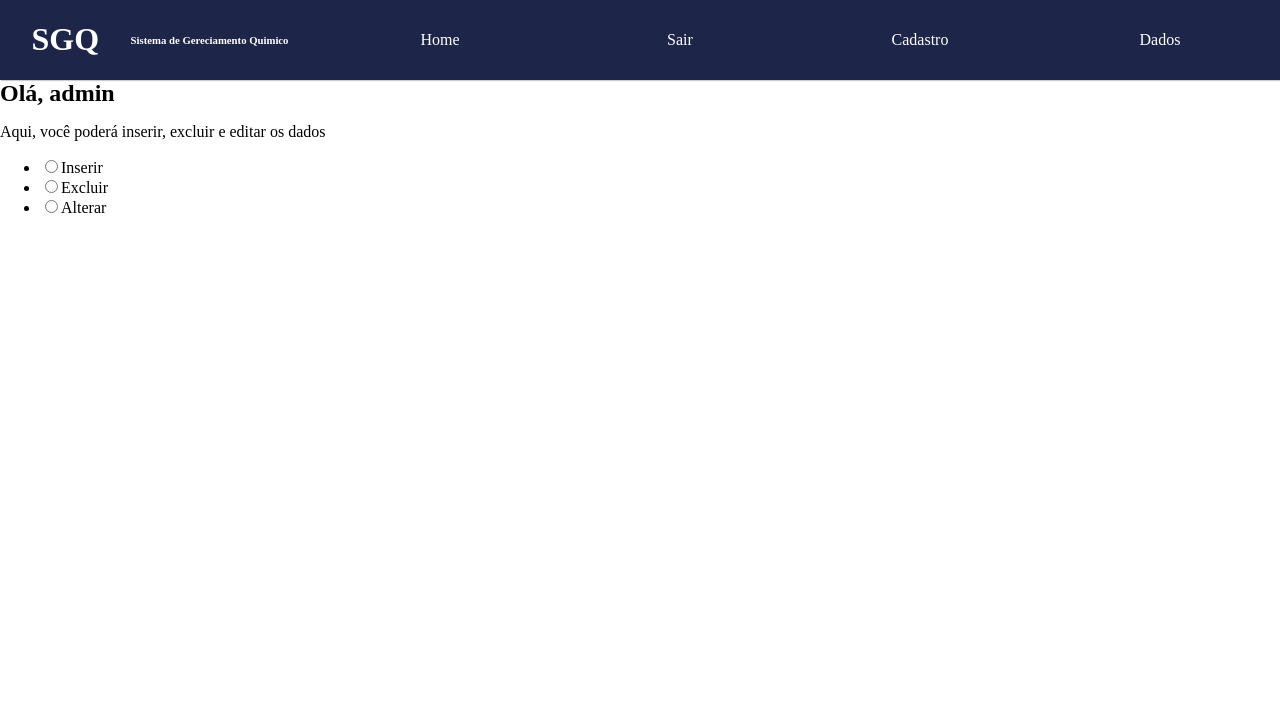
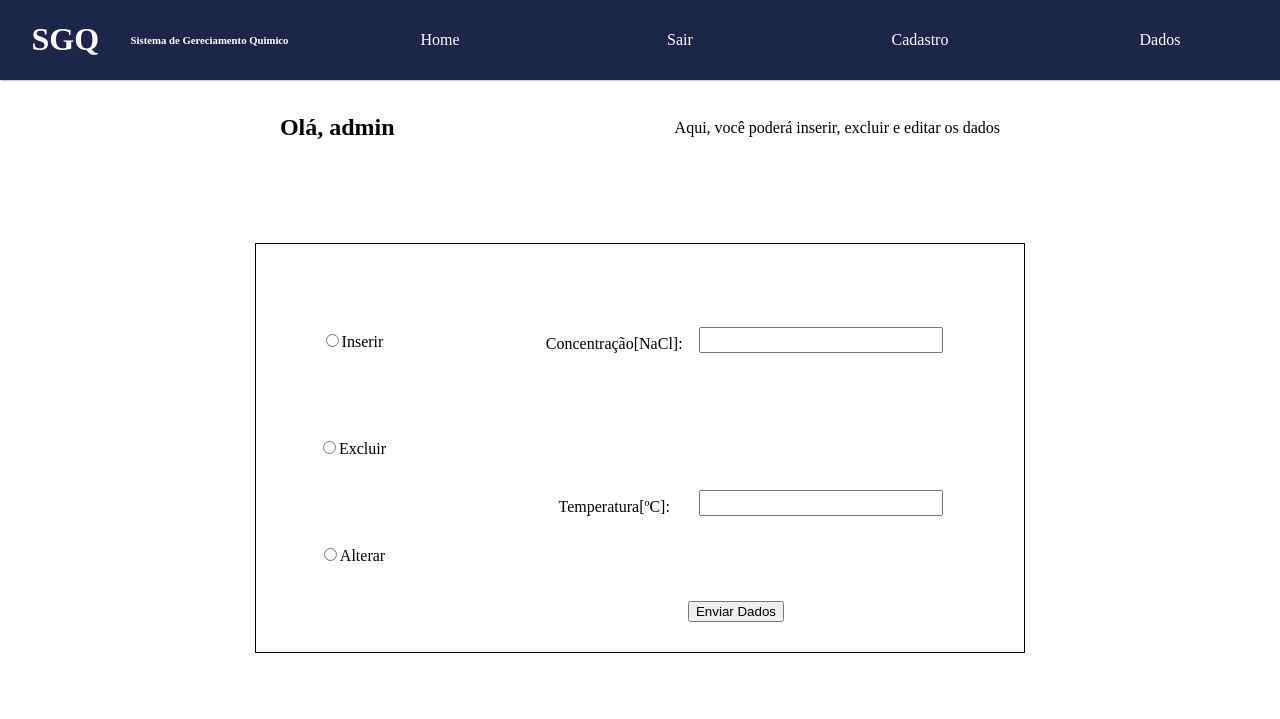
Before and after one commit to WilsonFilho2/SGQ, a Django app: page /dados in a window 1280 px wide. Shown: the top 719 px of the page. Run offline with Django 4.2, Linux system fonts and the light colour scheme; a user stored in the database is signed in.

Commit message:
Dados - inicio da introdução de dados

```diff
--- a/data/templates/data/dados.html
+++ b/data/templates/data/dados.html
@@ -44,16 +44,20 @@
                                 <li><input type="radio" name="decision" id="excluir"><label for="excluir">Excluir</label></li>
                                 <li><input type="radio" name="decision" id="alterar"><label for="alterar">Alterar</label></li>
                             </ul>
-                            <form action="" method="post" class="inserir" id="ins_f">
+                            <form action="" method="post" class="inserir" id="ins_f" style="display: block">
                                 {% csrf_token %}
                                 <div class="inputs">
                                     <div class="input-label">
-                                        <label for="concentracao">Concentração</label>
-                                        <input type="text" name="" id="concentracao">
+                                        <label for="concentracao">Concentração[NaCl]: </label>
+                                        <div class="input">
+                                            <input type="number" name="" id="concentracao" step="0.1">
+                                        </div>
                                     </div>
                                     <div class="input-label">
-                                        <label for="temperatura">Temperatura</label>
-                                        <input type="text" name="" id="temperatura">
+                                        <label for="temperatura">Temperatura[ºC]: </label>
+                                        <div class="input">
+                                            <input type="number" name="" id="temperatura" step="0.1">
+                                        </div>
                                     </div>
                                     <div class="button">
                                         <input type="submit" value="Enviar Dados">
--- a/data/templates/data/index.html
+++ b/data/templates/data/index.html
@@ -33,14 +33,16 @@
         </div>
         <div class="mid">
             <!-- Gráfico -->
-            <div class="grafico">
-                <canvas id="canvas"></canvas>
+            <div class="canvas">
+                <canvas id="myChart" style="border: 1px solid gainsboro;background-color: white;box-shadow: 3px 3px 10px rgba(0,0,0,0.1);"></canvas>
             </div>
         </div>
         <div class="bottom">
             <!--Roda pé-->
         </div>
     </div>
+    <script src="https://cdn.jsdelivr.net/npm/chart.js"></script>
+    <script src="{% static 'data/js/app.js' %}"></script>
     {% endblock %}
 </body>
 </html>
--- a/static/data/css/dados.css
+++ b/static/data/css/dados.css
@@ -103,12 +103,100 @@ body {
 
                 body > .tudo > .mid > .main > .apresentacao {
                     width: 100%;
+                    display: flex;
+                    justify-content: space-evenly;
+                    height: 15%;
                 }
 
                     body > .tudo > .mid > .main > .apresentacao > h2 {
-                        margin: 0;
+                        display: flex;
+                        align-items: center;
                     }
 
-                body > .tudo > .mid > .main > .center > .info > form {
-                    display: none;
+                    body > .tudo > .mid > .main > .apresentacao > p {
+                        display: flex;
+                        align-items: center;
+                    }
+
+
+                body > .tudo > .mid > .main > .center {
+                    width: 100%;
+                    height: 85%;
+                    display: flex;
+                    align-items: center;
+                    justify-content: center;
                 }
+
+                    body > .tudo > .mid > .main > .center > .info {
+                        display: grid;
+                        width: 60%;
+                        height: 75%;
+                        border: 1px solid #000;
+                        grid-template-rows: 1fr;
+                        grid-template-columns: 1fr 3fr;
+                    }
+
+                        body > .tudo > .mid > .main > .center > .info > .options {
+                            list-style: none;
+                            padding: 0;
+                            margin: 0;
+                            display: flex;
+                            justify-content: space-evenly;
+                            align-items: center;
+                            grid-column-start: 1;
+                            flex-direction: column;
+                        }
+
+                        body > .tudo > .mid > .main > .center > .info > form {
+                            display: none;
+                            grid-column-start: 2;
+                        }
+
+                        body > .tudo > .mid > .main > .center > .info > form.inserir > .inputs {
+                            width: 100%;
+                            height: 100%;
+                            display: grid;
+                            grid-template-columns: 1fr 1fr 1fr;
+                            grid-template-rows: 2fr 2fr 1fr;
+                        }
+
+                            .inputs > .input-label{
+                                grid-column-start: 1;
+                                grid-column-end: 4;
+                                display: grid;
+                                grid-template-columns: 1fr 1fr 2fr 1fr 1fr;
+                                grid-template-rows: 1fr 1fr 1fr;
+                            }
+
+                                .inputs > .input-label > label {
+                                    grid-column-start: 2;
+                                    grid-row-start: 2;
+                                    width: 170px;
+                                    display: flex;
+                                    justify-content: center;
+                                    align-items: end;
+                                }
+
+                                .inputs > .input-label .input{
+                                    grid-column-start: 3;
+                                    grid-column-end: 5;
+                                    grid-row-start: 2;
+                                    display: flex;
+                                    justify-content: center;
+                                    align-items: end;
+
+                                }
+
+                                    .inputs > .input-label .input input{
+                                        width: 100%;
+                                        height: 100%;
+                                        height: 20px;
+                                    }
+
+                            .inputs > .button {
+                                grid-column-start: 2;
+                                grid-column-end: 3;
+                                display: flex;
+                                justify-content: center;
+                                align-items: center;
+                            }
```
Also changed, not shown: static/data/css/style.css (+15 -0 lines), static/data/js/app.js (added, +39 -0 lines), db.sqlite3.
